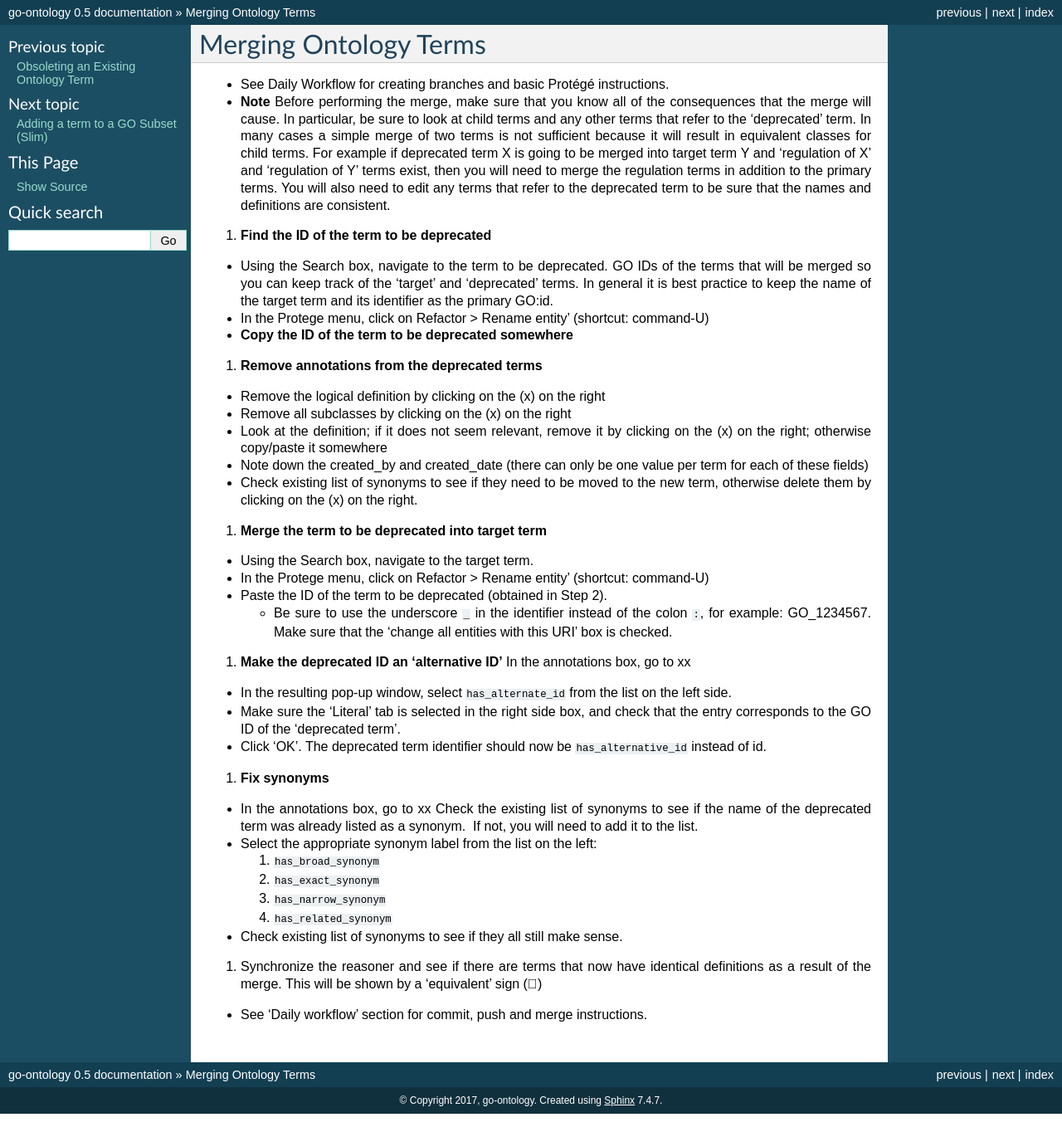
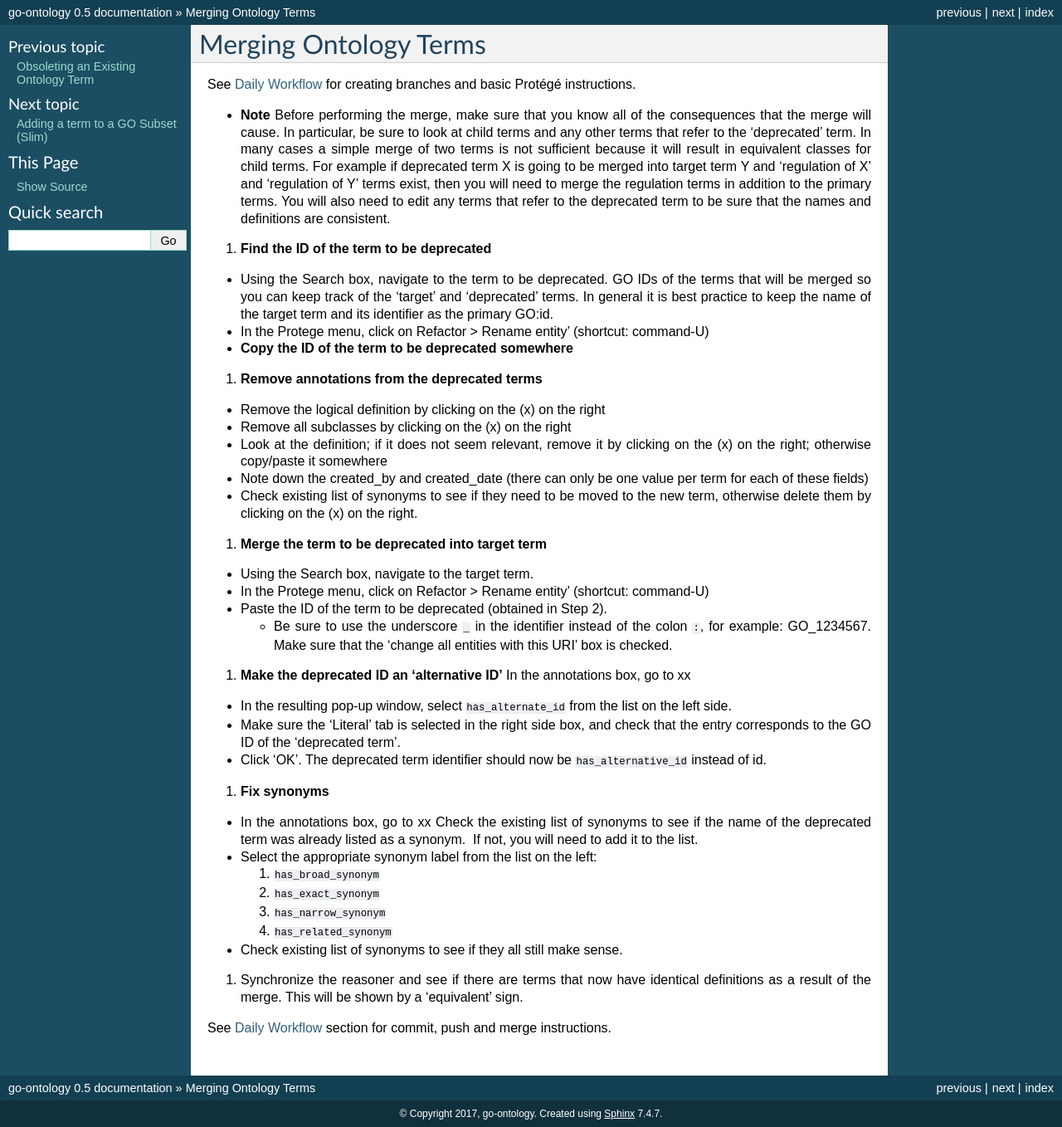
Before and after one commit to geneontology/go-ontology, a Sphinx documentation site: the page built from docs/MergeTerms.md, in a window 1280 px wide. Shown: the whole page at 83% size. Built offline with Sphinx 7.4.7, drawn with Linux system fonts in a browser that asks for light colours; part of the change alters nothing that is shown.

```diff
--- a/docs/MergeTerms.md
+++ b/docs/MergeTerms.md
@@ -1,6 +1,7 @@
 # Merging Ontology Terms
 
-   - See Daily Workflow for creating branches and basic Protégé instructions.
+
+See [Daily Workflow](http://go-ontology.readthedocs.io/en/latest/Installgit.html#daily-workflow-updating-with-git-pull) for creating branches and basic Protégé instructions.
 
 - **Note** Before performing the merge, make sure that you know all of the consequences that the merge will cause. In particular, be sure to look at child terms and any other terms that refer to the ‘deprecated’ term. In many cases a simple merge of two terms is not sufficient because it will result in equivalent classes for child terms. For example if deprecated term X is going to be merged into target term Y and ‘regulation of X’ and ‘regulation of Y’ terms exist, then you will need to merge the regulation terms in addition to the primary terms. You will also need to edit any terms that refer to the deprecated term to be sure that the names and definitions are consistent.
 
@@ -41,7 +42,7 @@ GO IDs of the terms that will be merged so you can keep track of the ‘target
 - Check existing list of synonyms to see if they all still make sense.
 
 
-7. Synchronize the reasoner and see if there are terms that now have identical definitions as a result of the merge. This will be shown by a 'equivalent' sign ()
+7. Synchronize the reasoner and see if there are terms that now have identical definitions as a result of the merge. This will be shown by a 'equivalent' sign.
 
 
-- See 'Daily workflow' section for commit, push and merge instructions.
+See [Daily Workflow](http://go-ontology.readthedocs.io/en/latest/Installgit.html#daily-workflow-committing-pushing-and-merging-your-changes-to-the-repository) section for commit, push and merge instructions.
```
